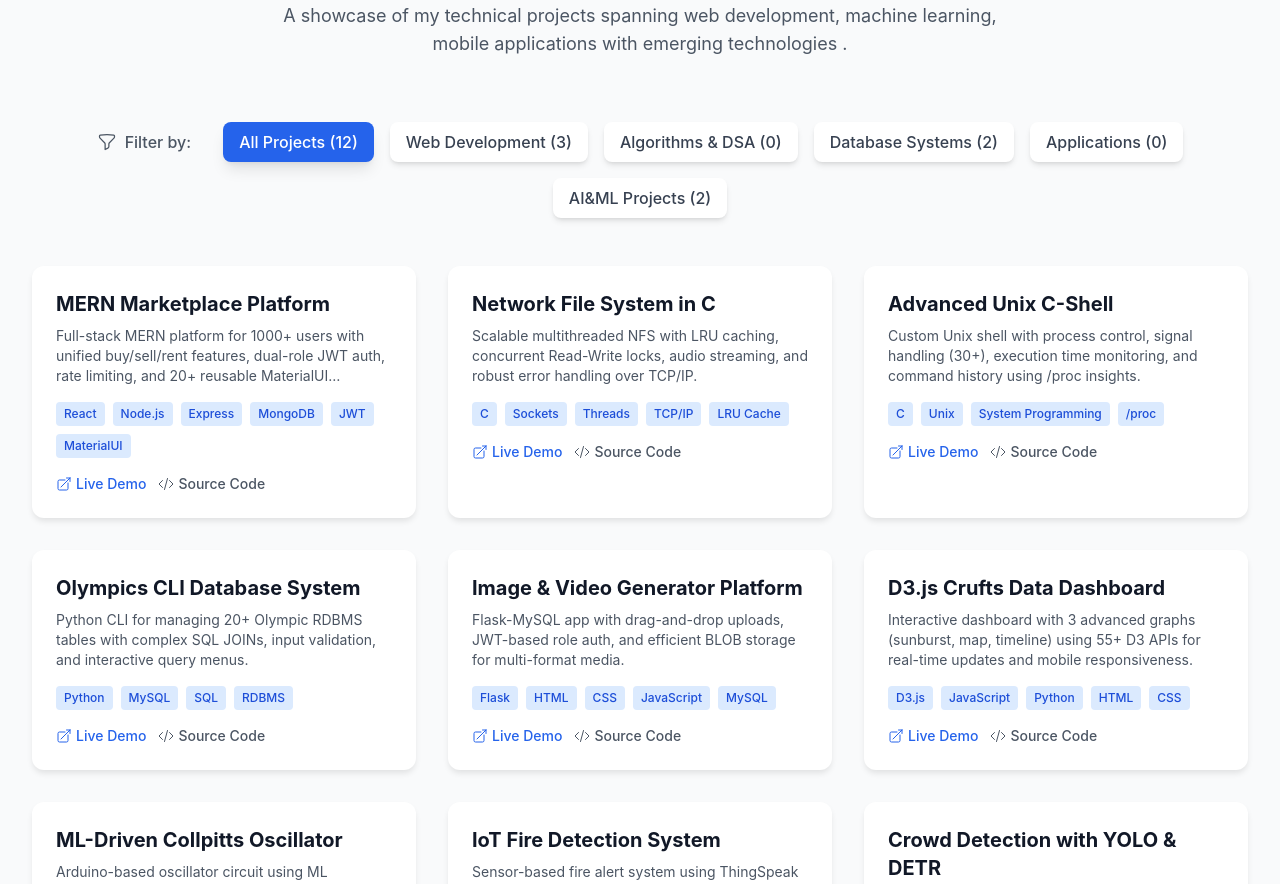
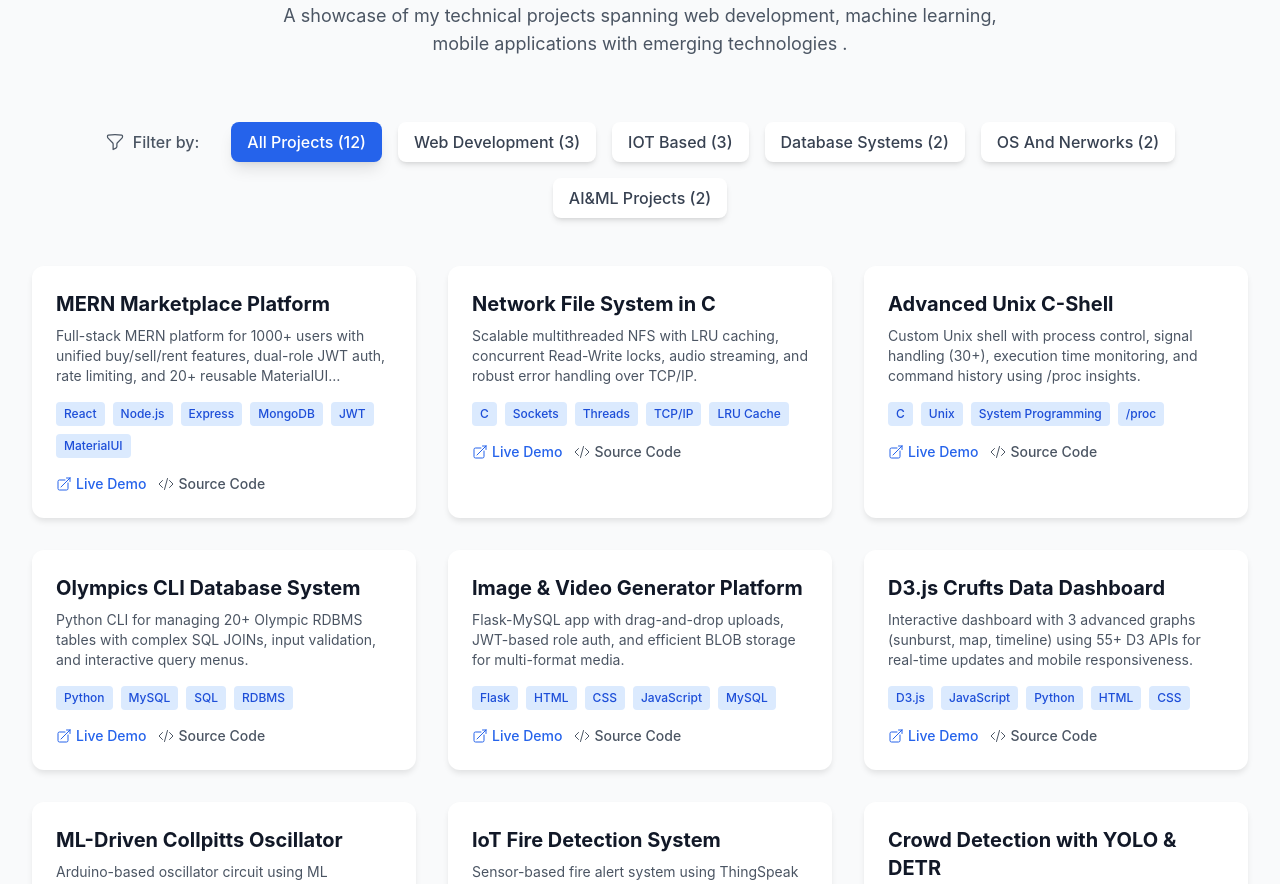
Before and after one commit to deepu1965/Portfolio, a React (Create React App) app: page / in a window 1280 px wide. Shown: the part 4120-5004 px from the top of the page. Built offline with nearby package versions, Linux system fonts and the light colour scheme.

Commit message:
Update Projects.tsx

```diff
--- a/src/components/Projects.tsx
+++ b/src/components/Projects.tsx
@@ -136,9 +136,9 @@ const Projects: React.FC = () => {
   const categories = [
     { id: 'all', label: 'All Projects', count: projects.length },
     { id: 'web', label: 'Web Development', count: projects.filter(p => p.category === 'web').length },
-    { id: 'iot', label: 'Algorithms & DSA', count: projects.filter(p => p.category === 'algorithms').length },
+    { id: 'iot', label: 'IOT Based', count: projects.filter(p => p.category === 'iot').length },
     { id: 'database', label: 'Database Systems', count: projects.filter(p => p.category === 'database').length },
-    { id: 'systems', label: 'Applications', count: projects.filter(p => p.category === 'applications').length },
+    { id: 'systems', label: 'OS And Nerworks', count: projects.filter(p => p.category === 'systems').length },
     { id: 'AI', label: 'AI&ML Projects', count: projects.filter(p => p.category === 'AI').length }
   ];
 
```
